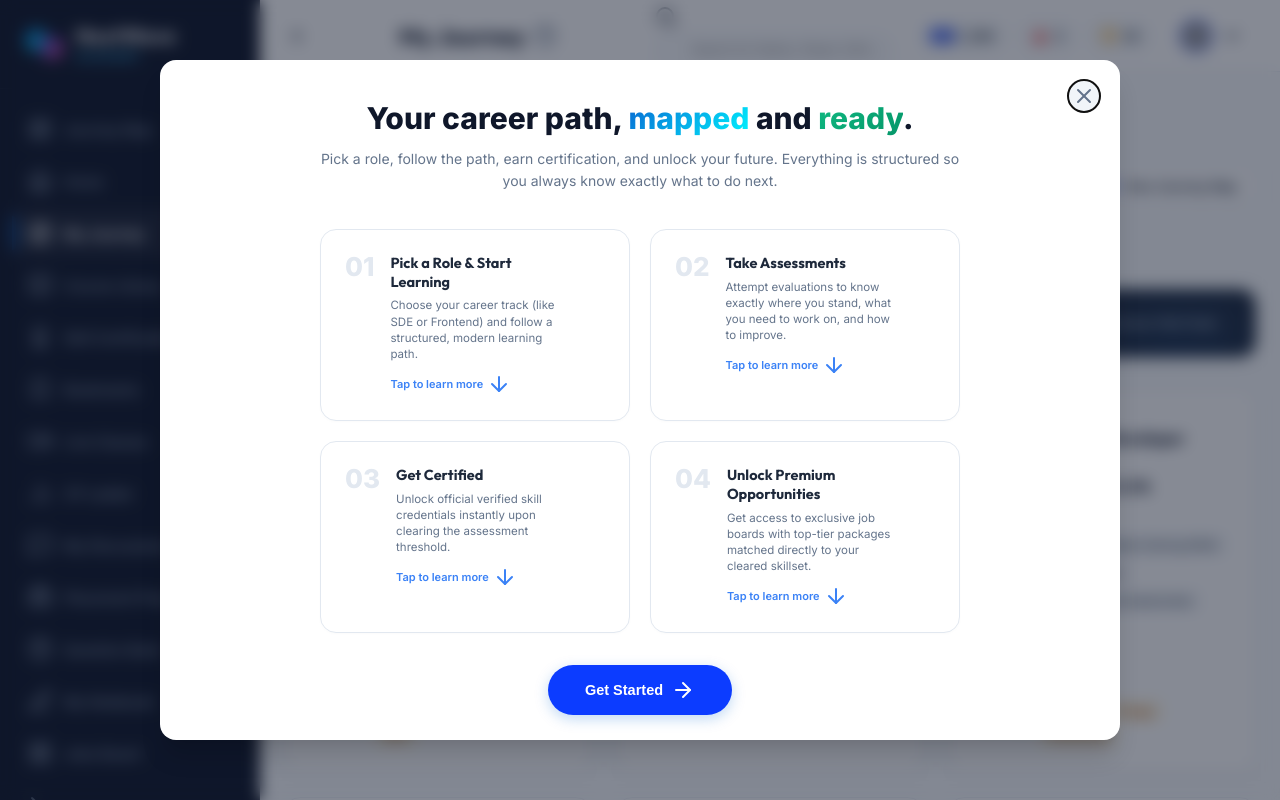
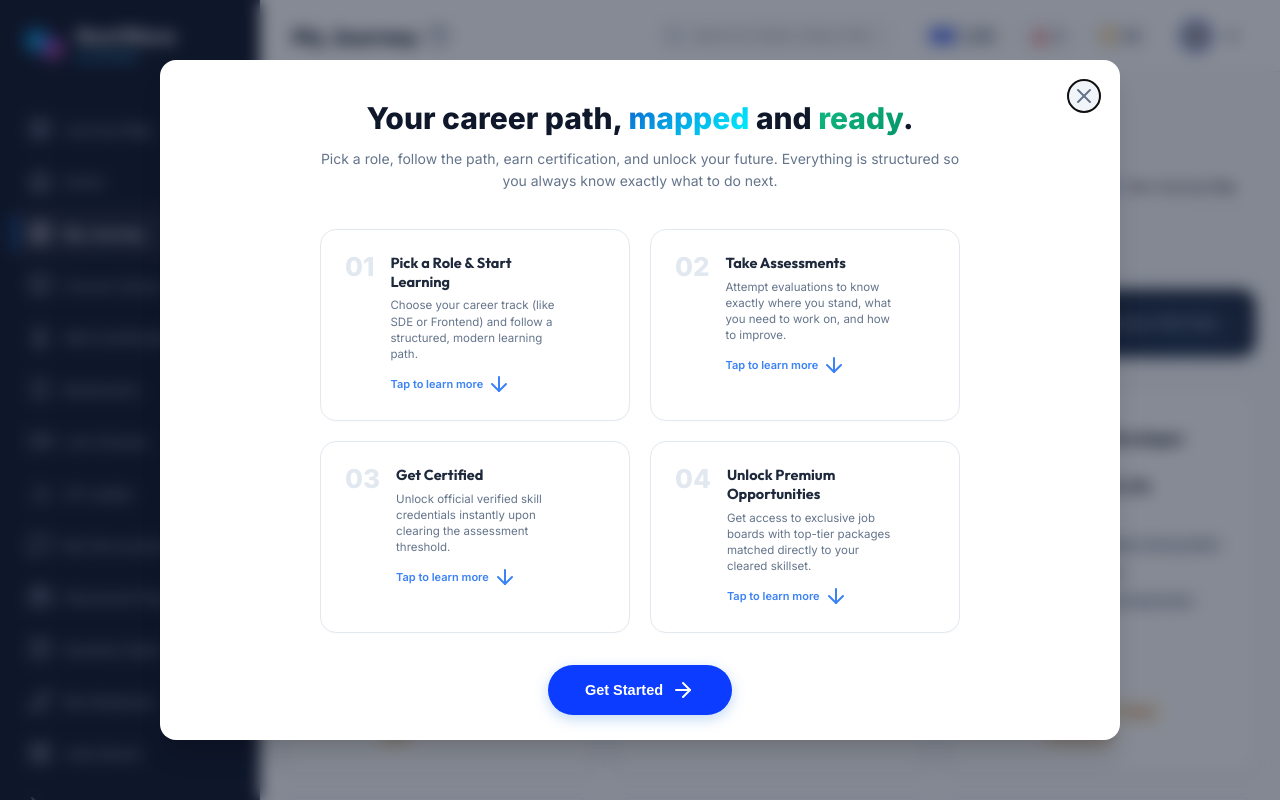
Before and after one commit to harshitnxtwave/Role-roadmaps, a plain HTML site: page index.html in a window 1280 px wide. Drawn offline with nearby package versions, Linux system fonts and the light colour scheme; grey boxes are pictures that could not be loaded; some icons are missing.

Commit message:
style: keep My Journey text on the left, remove stray beta symbol, and align search icon/bar

```diff
--- a/index.css
+++ b/index.css
@@ -253,7 +253,7 @@ h1, h2, h3, h4, h5, h6 {
   width: 240px;
 }
 
-.search-box i {
+.search-box i, .search-box svg {
   position: absolute;
   left: 12px;
   top: 50%;
--- a/index.html
+++ b/index.html
@@ -71,7 +71,7 @@
     <!-- Main Content Panel -->
     <main class="main-content">
       <!-- Top Navbar -->
-      <header class="top-navbar">ß
+      <header class="top-navbar">
         <div class="navbar-left">
           <h1 class="page-title">My Journey</h1>
           <button class="info-btn" title="Learn about your roadmap option"><i data-lucide="help-circle"></i></button>
```
